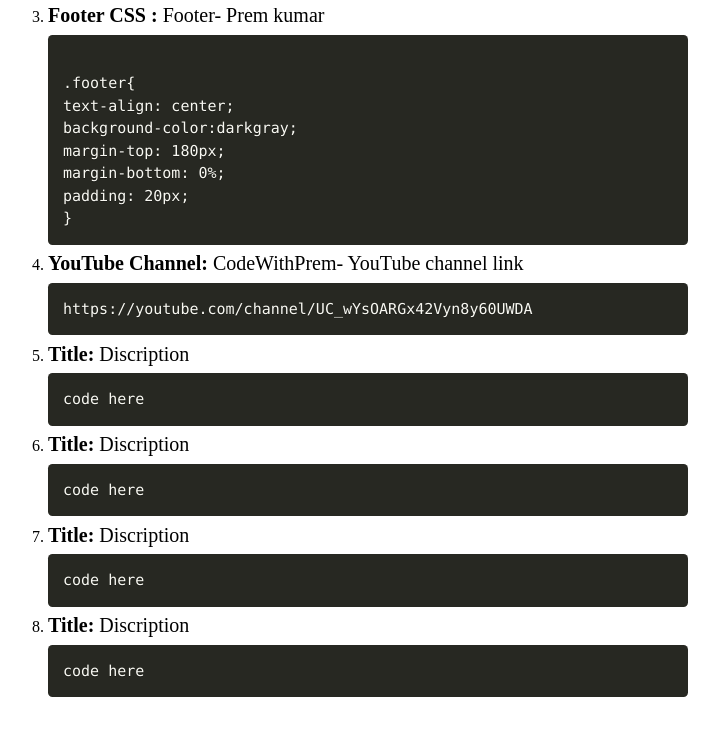
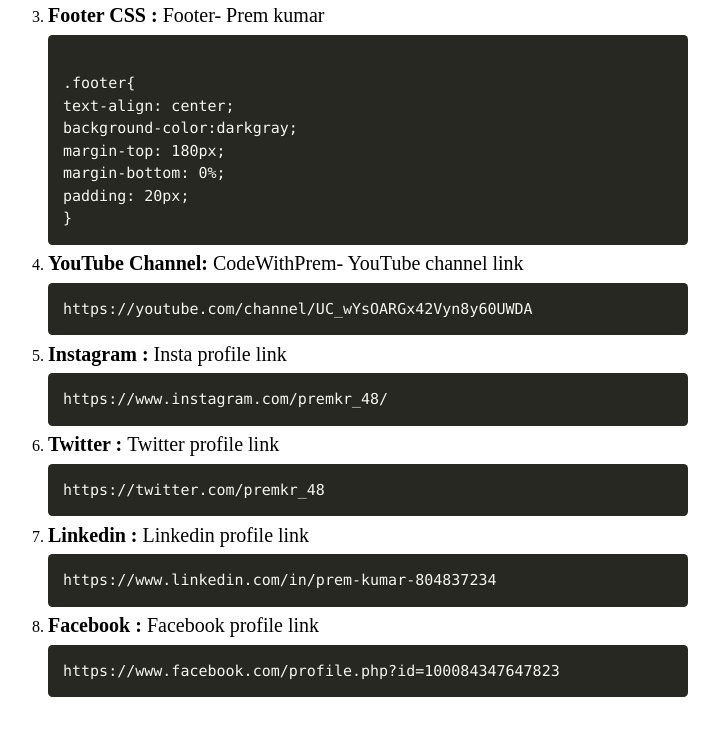
Before and after one commit to Premst/prem-cheatsheet, a plain HTML site: page index.html in a window 1280 px wide. Shown: the part 686-1421 px from the top of the page, without its empty margins (272-991 px from the left). Drawn offline with Linux system fonts and the light colour scheme.

Commit message:
Update index.html

```diff
--- a/index.html
+++ b/index.html
@@ -64,20 +64,20 @@ padding: 20px;
       </li>
 
       <li>
-        <div class="title"><b>Title: </b>Discription </div>
-        <pre class="language-html"><code>code here</code></pre>
+        <div class="title"><b>Instagram : </b>Insta profile link </div>
+        <pre class="language-html"><code>https://www.instagram.com/premkr_48/</code></pre>
       </li>
       <li>
-        <div class="title"><b>Title: </b>Discription </div>
-        <pre class="language-html"><code>code here</code></pre>
+        <div class="title"><b>Twitter : </b>Twitter profile link </div>
+        <pre class="language-html"><code>https://twitter.com/premkr_48</code></pre>
       </li>
       <li>
-        <div class="title"><b>Title: </b>Discription </div>
-        <pre class="language-html"><code>code here</code></pre>
+        <div class="title"><b>Linkedin : </b>Linkedin profile link </div>
+        <pre class="language-html"><code>https://www.linkedin.com/in/prem-kumar-804837234</code></pre>
       </li>
       <li>
-        <div class="title"><b>Title: </b>Discription </div>
-        <pre class="language-html"><code>code here</code></pre>
+        <div class="title"><b>Facebook : </b>Facebook profile link </div>
+        <pre class="language-html"><code>https://www.facebook.com/profile.php?id=100084347647823</code></pre>
       </li>
     </ol>
   </div>
```
